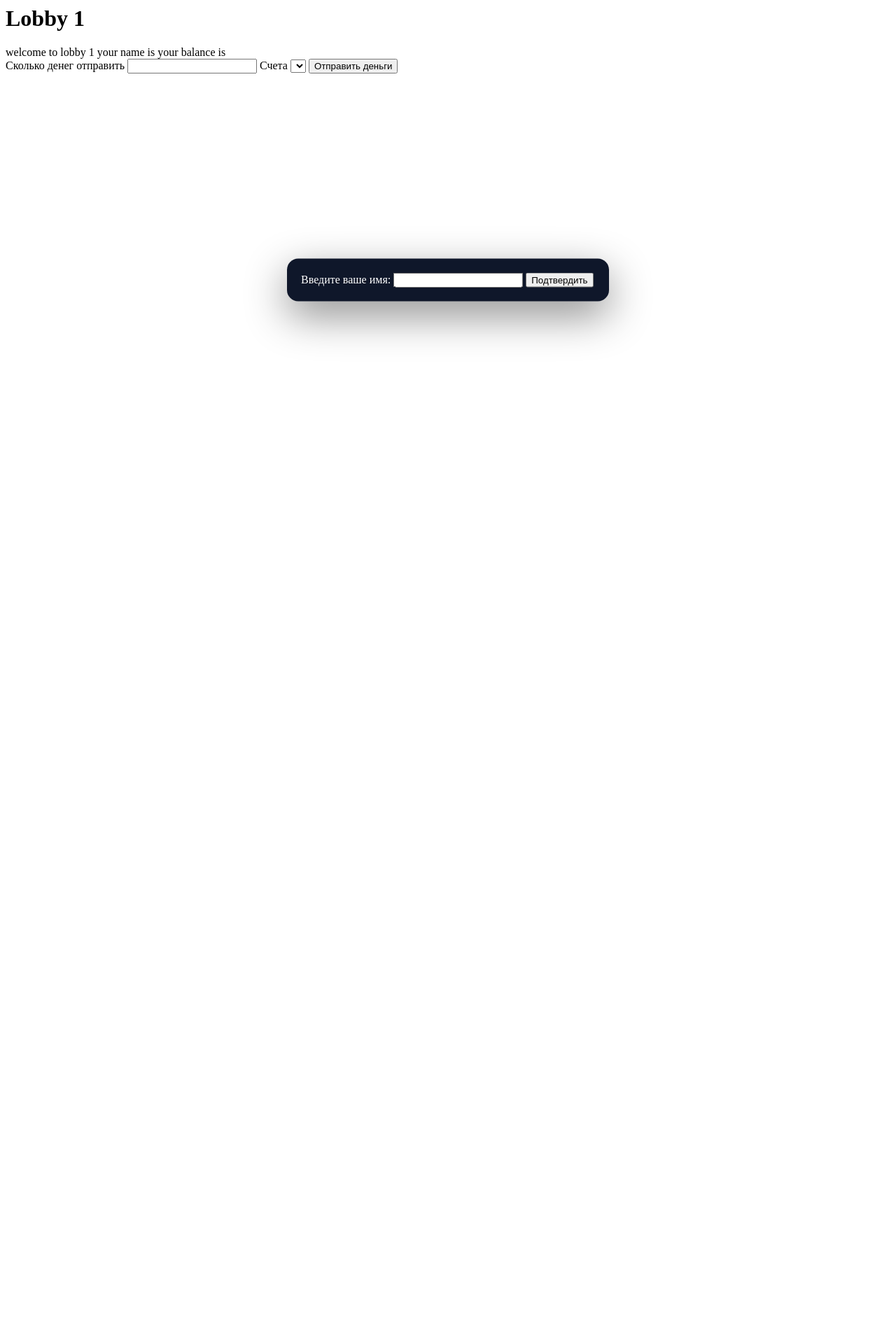
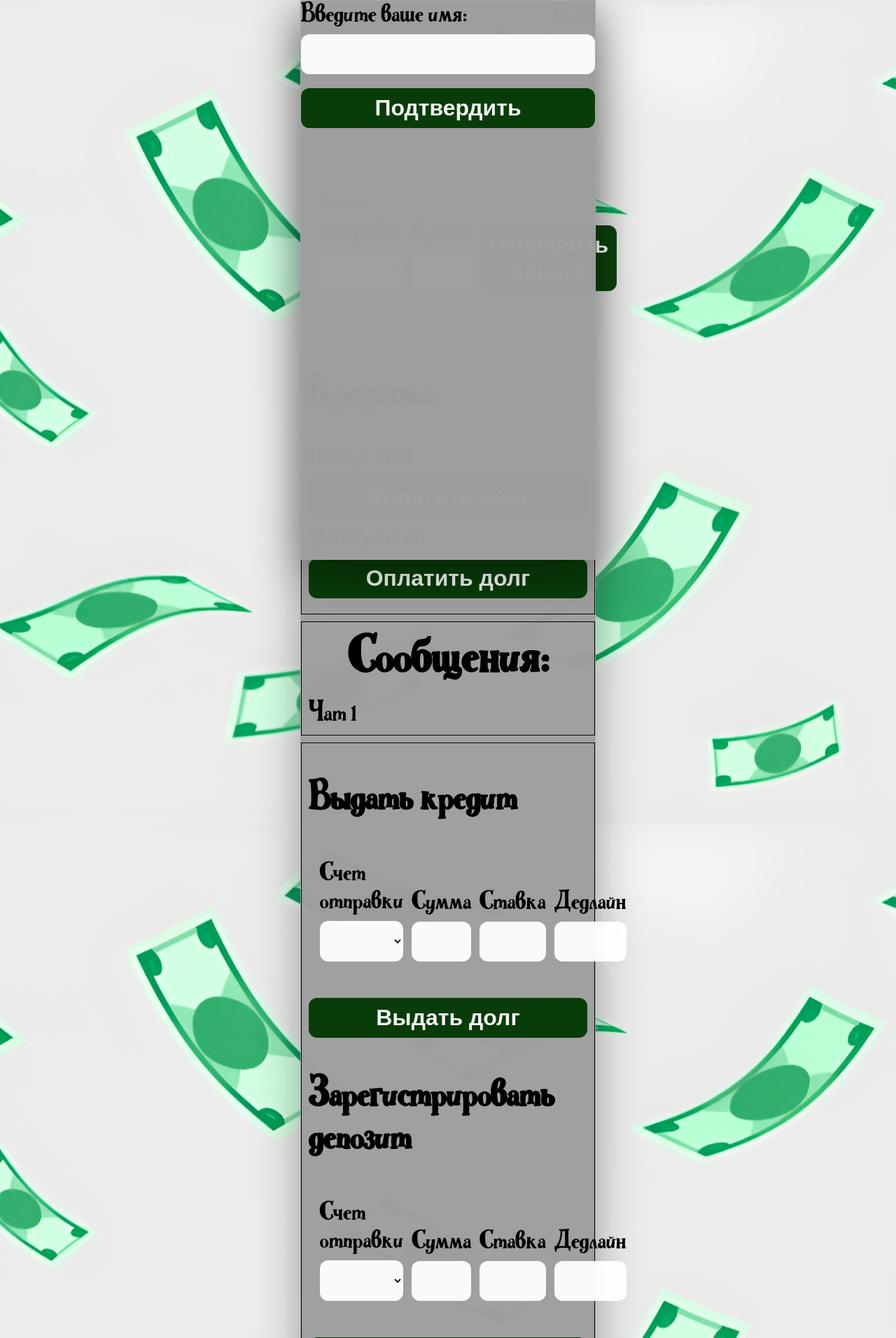
Before and after one commit to Soberjan/mibg_app, a FastAPI app: template src/static/templates/lobby.html in a window 1280 px wide. Shown: the top 1912 px of the page at 70% size. Before the commit the page ends 486 px from the top, so only its background shows below. Run offline with FastAPI, Linux system fonts and the light colour scheme; the template is opened without the code that fills it: most values are stand-ins (such as "Sample title", 1, 10 or a date in 2020); lists and menus that the app fills with data are empty.

Commit message:
added nice basic visuals and styles

```diff
--- /dev/null
+++ b/src/static/scripts/dicts.js
@@ -0,0 +1,12 @@
+export const role_dict = {
+    jobless: "безработный",
+    worker: "наемный сотрудник",
+    politician: "политик",
+    banker: "банкир"
+};
+
+export const account_dict = {
+    personal: "личный",
+    gov: "государственный",
+    bank: "банковский"
+}
--- a/src/static/scripts/handle_socket.js
+++ b/src/static/scripts/handle_socket.js
@@ -6,6 +6,7 @@ import { save_player_state } from "./lobby/save_player_state.js";
 import { add_voting_option } from "./voting/add_voting_option.js";
 import { start_countdown } from "./timer/count_down_timer.js";
 import { state } from "./state.js";
+import { account_dict } from "./dicts.js";
 
 export function handle_socket(event) {
     const res = JSON.parse(event.data);
@@ -30,11 +31,18 @@ export function handle_socket(event) {
 
         case "money_changed":
             const data = res.result;
-            const local_balance_span = document.getElementById(`balance_${data.sender_id}`);
+            const local_sender_span = document.getElementById(`balance_${data.sender_id}`);
             const local_receiver_span = document.getElementById(`balance_${data.receiver_id}`);
 
-            local_balance_span.innerHTML = data.sender_money;
-            local_receiver_span.innerHTML = data.receiver_money;
+            if (state.local_player_id === state.balances[data.sender_id].owner_id)
+                local_sender_span.innerHTML = data.sender_money;
+            else
+                local_sender_span.innerHTML = account_dict[state.balances[data.sender_id].type] + " " + data.sender_money;
+
+            if (state.local_player_id === state.balances[data.receiver_id].owner_id)
+                local_receiver_span.innerHTML = data.receiver_money;
+            else
+                local_receiver_span.innerHTML = account_dict[state.balances[data.receiver_id].type] + " " + data.receiver_money;
 
             state.balances[data.sender_id].money = data.sender_money;
             state.balances[data.receiver_id].money = data.receiver_money;
@@ -71,13 +79,15 @@ export function handle_socket(event) {
             state.players[res.winner_id].role = "politician";
             player_role_text = document.getElementById(`player_${res.winner_id}_role`);
             if (player_role_text)
+            {
+                console.log("niger");
                 player_role_text.innerHTML = "политик";
+            }
             choose_banker_ui();
 
             break;
 
         case "banker_chosen":
-            console.log("выбрали банкира");
             state.players[res.banker_id].role = "banker";
             player_role_text = document.getElementById(`player_${res.banker_id}_role`);
             if (player_role_text)
--- a/src/static/scripts/lobby/add_player.js
+++ b/src/static/scripts/lobby/add_player.js
@@ -5,6 +5,7 @@ import { add_balance_to_selector } from "../transactions/add_balance_to_selector
 import { add_start_vote_ui } from "../voting/add_start_vote_ui.js";
 import { save_player_state } from "./save_player_state.js";
 import { state } from "../state.js";
+import { role_dict } from "../dicts.js";
 
 export async function add_player() {
     const input = document.getElementById("name_text");
@@ -60,6 +61,10 @@ export async function add_player() {
         const name_span = document.getElementById("name");
         name_span.innerHTML = res.player.name;
 
+        const role_span = document.getElementById("role");
+        role_span.id = `player_${res.player.id}_role`;
+        role_span.innerHTML = role_dict[res.player.role];
+
         const personal_balance = state.balances[state.personal_balance_id];
         const balance_span = document.getElementById("balance");
         balance_span.id = `balance_${personal_balance.id}`;
--- a/src/static/scripts/lobby/add_player_row.js
+++ b/src/static/scripts/lobby/add_player_row.js
@@ -1,27 +1,24 @@
+import { role_dict, account_dict } from "../dicts.js";
+
 export function add_player_row(player) {
     const container = document.getElementById("other_players");
 
     const row = document.createElement("div");
+    row.classList.add("player");
     row.id = `player_${player.id}_row`;
 
     const nameSpan = document.createElement("span");
     nameSpan.id = `player_${player.id}_name`;
+    nameSpan.classList.add("player_field");
     nameSpan.textContent = player.name;
-
-    const separator1 = document.createElement("span");
-    separator1.textContent = " | ";
 
     const roleSpan = document.createElement("span");
     roleSpan.id = `player_${player.id}_role`;
-    roleSpan.textContent = player.role;
-
-    const separator2 = document.createElement("span");
-    separator2.textContent = " | ";
+    roleSpan.classList.add("player_field");
+    roleSpan.textContent = role_dict[player.role];
 
     row.appendChild(nameSpan);
-    row.appendChild(separator1);
     row.appendChild(roleSpan);
-    row.appendChild(separator2);
 
     const balances = []
     for (const balance_id of player.balance_ids)
@@ -30,12 +27,10 @@ export function add_player_row(player) {
     for (const balance of balances) {
         const balance_span = document.createElement("span");
         balance_span.id = `balance_${balance.id}`;
-        balance_span.textContent = balance.money;
+        balance_span.classList.add("player_field");
+        balance_span.textContent = account_dict[balance.type] + " " + balance.money;
 
-        const balance_separator = document.createElement("span");
-        separator2.textContent = " | ";
         row.appendChild(balance_span);
-        row.appendChild(balance_separator);
     }
 
     container.appendChild(row);
--- a/src/static/scripts/lobby/start_game.js
+++ b/src/static/scripts/lobby/start_game.js
@@ -1,6 +1,9 @@
+import { load_game_page } from "./load_game_page.js";
+
 export function start_game() {
     const choose_banker_overlay = document.getElementById("choose_banker_overlay");
     if (!choose_banker_overlay.classList.contains("hidden")) {
         choose_banker_overlay.classList.add("hidden");
     }
+    load_game_page();
 }
--- a/src/static/scripts/transactions/send_money.js
+++ b/src/static/scripts/transactions/send_money.js
@@ -1,4 +1,5 @@
 import { state } from "../state.js";
+import { account_dict } from "../dicts.js";
 
 export async function send_money() {
     const balance_selector = document.getElementById("balances");
@@ -24,19 +25,8 @@ export async function send_money() {
     var res = await response.json();
 
     if (res.status === "ok") {
-        console.log(res);
-        res = res.result;
-        console.log(`balance_${res.sender_id}`);
-        const local_balance_span = document.getElementById(`balance_${res.sender_id}`);
-        const local_receiver_span = document.getElementById(`balance_${res.receiver_id}`);
-
-        local_balance_span.innerHTML = res.sender_money;
-        local_receiver_span.innerHTML = res.receiver_money;
-
-        state.balances[res.sender_id].money = res.sender_money;
-        state.balances[res.receiver_id].money = res.receiver_money;
+        console.log("money sent");
     }
 
 
-    console.log("faggot!");
 }
--- a/src/static/styles/basic.css
+++ b/src/static/styles/base.css
@@ -1,3 +1,10 @@
+@font-face {
+    font-family: "MyFont";
+    src: url("/static/fonts/WallaceGromit-Regular rus.otf") format("opentype");
+    font-weight: normal;
+    font-style: normal;
+}
+
 * {
     box-sizing: border-box;
 }
@@ -6,33 +13,30 @@ html, body {
     margin: 0;
     padding: 0;
     min-height: 100%;
-    font-family: Arial, sans-serif;
+    font-family: "MyFont", Arial, sans-serif;
 }
 
 body {
     min-height: 100vh;
-    padding: 16px;
-    background:
-        radial-gradient(circle at top left, #2a2f4f 0%, transparent 35%),
-        radial-gradient(circle at bottom right, #1f6e8c 0%, transparent 35%),
-        linear-gradient(135deg, #0f172a, #1e293b, #111827);
-    color: #f8fafc;
-
+    /* background: lightblue; */
+    background-image: url("/static/images/background2.jpg");
+    /* color: #f8fafc; */
+    background-position: center;
     display: flex;
     justify-content: center;
     align-items: flex-start;
 }
 
 .page {
+    position: relative;
     width: 100%;
     max-width: 420px;
-    min-height: calc(100vh - 32px);
+    min-height: 100vh;
 
-    background: rgba(15, 23, 42, 0.88);
-    border: 1px solid rgba(255, 255, 255, 0.08);
-    border-radius: 20px;
-    padding: 20px;
-    backdrop-filter: blur(10px);
+    background: rgba(159, 159, 159, 0.98);
+    border: 1px solid rgba(255, 255, 255, 0.11);
+    padding: 0px;
+    /* backdrop-filter: blur(10px); */
     box-shadow: 0 20px 60px rgba(0, 0, 0, 0.35);
 }
 
@@ -40,10 +44,11 @@ h1 {
     margin-top: 0;
     margin-bottom: 20px;
     text-align: center;
+    font-size: 64px;
 }
 
 label, span, div, button, input, select {
-    font-size: 16px;
+    font-size: 32px;
 }
 
 input, select, button {
@@ -62,14 +67,14 @@ input, select {
 }
 
 button {
-    background: #38bdf8;
-    color: #0f172a;
+    background: rgba(0, 55, 0, 0.95);
+    color: rgba(255, 255, 255, 0.95);
     font-weight: bold;
     cursor: pointer;
 }
 
 button:hover {
-    filter: brightness(1.05);
+    filter: brightness(1.5);
 }
 
 button:disabled {
@@ -78,7 +83,7 @@ button:disabled {
 }
 
 .section {
-    background: rgba(255, 255, 255, 0.05);
+    /* background: rgba(255, 255, 255, 0.05); */
     border-radius: 16px;
     padding: 16px;
     margin-bottom: 16px;
--- /dev/null
+++ b/src/static/styles/player_page.css
@@ -0,0 +1,106 @@
+#name {
+    position: absolute;
+    top: 2%;
+    left: 20%;
+    font-size: 72px;
+}
+
+.upper_right {
+    position: flex;
+    top: 5%;
+    left: 95%;
+
+    display: flex;
+    flex-direction: column;
+    align-items: flex-end;
+
+    font-size: 32px;
+}
+
+.menu {
+    position: flex;
+    top: 15%;
+    left: 0;
+
+    display: flex;
+    flex-direction: row;
+    align-items: flex-end;
+
+    height: 64px;
+
+    font-size: 32px;
+}
+.menu button {
+    margin: 1;
+}
+
+.submenu {
+    display: block;
+    border: 1px solid black;
+    padding: 10px;
+    margin-top: 10px;
+}
+
+.hidden {
+    display: none;
+}
+
+#other_players {
+    display: flex;
+    flex-direction: column;
+    gap: 12px;
+}
+
+.player {
+    display: flex;
+    flex-wrap: wrap;
+    gap: 8px;
+
+    padding: 10px;
+    border: 1px solid rgba(255, 255, 255, 0.15);
+    border-radius: 12px;
+    /* background: rgba(255, 255, 255, 0.05); */
+}
+
+.player_field {
+    padding: 4px 10px;
+    border-radius: 999px;
+    background: rgba(255, 255, 255, 0.12);
+    border: 1px solid rgba(255, 255, 255, 0.10);
+    font-size: 20px;
+    white-space: nowrap;
+}
+
+.player_name {
+    font-weight: 700;
+}
+
+.button_row {
+    /* top: 15%; */
+    left: 0;
+
+    display: flex;
+    flex-direction: row;
+    /* flex-wrap: wrap; */
+    align-items: flex-end;
+    gap: 12px;
+}
+
+#money_sender {
+    /* top: 15%; */
+    left: 0;
+
+    display: flex;
+    flex-direction: row;
+    align-items: flex-end;
+    gap: 12px;
+}
+
+#money_amount {
+    max-width: 100px;
+}
+
+#balances {
+    min-width: 100px;
+    max-width: 200px;
+}
--- a/src/static/styles/pop_up.css
+++ b/src/static/styles/pop_up.css
@@ -1,27 +1,18 @@
 .popup {
     position: fixed;
     inset: 0;
-    display: block;
+    z-index: 1000;
     pointer-events: none;
+
+    display: flex;
+    justify-content: center;
+    align-items: flex-start;
 }
 
 .popup .popuptext {
     pointer-events: auto;
-    position: fixed;
-    left: 50%;
-    top: 50%;
-    transform: translate(-50%, -50%);
-
-    width: min(90vw, 420px);
-    max-height: 90vh;
+    margin: 0;
     overflow-y: auto;
-
-    background: #0f172a;
-    color: #fff;
-    border-radius: 16px;
-    padding: 20px;
-    box-shadow: 0 20px 60px rgba(0, 0, 0, 0.45);
-    z-index: 1000;
 }
 
 .popup .popuptext.hidden {
--- a/src/static/templates/lobby.html
+++ b/src/static/templates/lobby.html
@@ -1,38 +1,135 @@
 <html>
 <head>
-    <title>{{ lobby_id }}</title>
+    <title>Лобби {{ lobby_id }}</title>
     <meta name="viewport" content="width=device-width, initial-scale=1.0">
     <link rel="stylesheet" href="/static/styles/base.css">
     <link rel="stylesheet" href="/static/styles/pop_up.css">
+    <link rel="stylesheet" href="/static/styles/player_page.css">
 </head>
 <body>
     <div class="page">
-        <h1>Lobby {{ lobby_id }}</h1>
-
-        <div id="lobby_menu" class="section">
-            <div class="row">
-                <label>welcome to lobby {{ lobby_id }}</label>
-                <label>your name is <span id="name"></span></label>
-                <label>your balance is <span id="balance"></span></label>
-            </div>
+        <span id="name"></span>
+        <div class="upper_right">
+            <label>Роль: <span id="role"></span></label>
+            <label>Ваш баланс: <span id="balance"></span></label>
+            <label>Очки влияния: <span id="influence">0</span></label>
         </div>
 
-        <div id="other_players" class="section">
+        <div class="menu">
+            <button type="button" id="assets_button">Активы</button>
+            <button type="button"id="obligations_button"class="hidden">Обязательства</button>
+            <button type="button hidden"id="finances_button"class="hidden">Финансы</button>
+            <button type="button hidden"id="managment_button"class="hidden">Управление</button>
+            <button type="button"id="messages_button"class="">Сообщения</button>
         </div>
+        <div id="assets" class="submenu">
+            <div id="other_players" class="section">
+            </div>
 
-        <div id="money_sender" class="section">
-            <label for="money_amount">Сколько денег отправить</label>
-            <input type="text" id="money_amount" autocomplete="off"/>
+            <div id="money_sender" class="section">
+                <label for="balances">Счет отправки
+                    <select name="счета" id="balances">
+                    </select>
+                </label>
 
-            <label for="balances">Счета</label>
-            <select name="счета" id="balances">
-            </select>
+                <label for="money_amount">Сумма
+                    <input type="number" id="money_amount" autocomplete="off"/></label>
 
-            <button type="button" onclick="send_money()">Отправить деньги</button>
+                <button type="button" onclick="send_money()">Отправить деньги</button>
+            </div>
+
         </div>
+        <div id="obligations" class="submenu">
+            <h2> Кредиты: </h2>
 
+            <span> 1) 100pt 01:00</span>
+            <button type="button">Оплатить долг</button>
+            <span> 2) 1000pt 01:00</span>
+            <button type="button">Оплатить долг</button>
+        </div>
+        <div id="messages" class="submenu">
+            <h1> Сообщения: </h1>
+
+            <span> Чат 1</span>
+        </div>
+        <div id="finances" class="submenu">
+            <h2>Выдать кредит</h2>
+            <div id="loan_giver" class="button_row section">
+                <label>Счет отправки
+                    <select name="счета" id="credit_player_balances">
+                    </select>
+                </label>
+                <label for="loan_amount">Сумма
+                    <input type="number" id="loan_amount" autocomplete="off"/></label>
+                <label for="loan_interest">Ставка
+                    <input type="number" id="loan_interest" autocomplete="off"/></label>
+                <label for="loan_time">Дедлайн
+                    <input type="text" id="loan_time" autocomplete="off"/></label>
+            </div>
+            <button type="button">Выдать долг</button>
+            <h2>Зарегистрировать депозит</h2>
+            <div id="deposit_giver" class="section button_row">
+                <label>Счет отправки
+                    <select name="счета" id="deposit_player_balances">
+                    </select>
+                </label>
+                <label for="deposit_amount">Сумма
+                    <input type="number" id="deposit_amount" autocomplete="off"/></label>
+                <label for="deposit_interest">Ставка
+                    <input type="number" id="deposit_interest" autocomplete="off"/></label>
+                <label for="deposit_time">Дедлайн
+                    <input type="number" id="deposit_time" autocomplete="off"/></label>
+            </div>
+            <button type="button">Регистрация депозита</button>
+            <h2>
+                Кредиты:
+            </h2>
+            <section id="loans">
+                Счет: Вася Дедлайн: 20:00 Ставка: 10% Сумма: 1999
+
+                <button type="button">Закрыть долг</button>
+                Счет: Петя Дедлайн: 20:00 Ставка: 10% Сумма: 1999
+
+                <button type="button">Закрыть долг</button>
+                <!-- <button type="button">Возместить ущерб</button> -->
+            </section>
+            <h2>
+                Депозиты:
+            </h2>
+            <section id="loans">
+                Счет: Петя Дедлайн: 20:00 Ставка: 10% Сумма: 1999
+
+                <button type="button">Вернуть депозит</button>
+            </section>
+        </div>
+        <div id="managment" class="submenu">
+            <button type="button">Ввести новый налог</button>
+            <div id="company_register" class="section button_row">
+                <label>Игрок
+                    <select id="player_companies_selector">
+                    </select>
+                </label>
+                <label>Компания
+                    <select id="companies_selector">
+                    </select>
+                </label>
+            </div>
+            <button type="button">Зарегистрировать компанию</button>
+            <div id="land_register" class="section button_row">
+                <label>Игрок
+                    <select id="player_land_selector">
+                    </select>
+                </label>
+                <label>Участок
+                    <select id="land_selector">
+                    </select>
+                </label>
+            </div>
+            <button type="button">Зарегистрировать участок</button>
+            <button type="button">Начать новое голосование</button>
+        </div>
         <div class="popup" id="popups">
-            <div class="popuptext" id="registration_overlay">
+            <div class="popuptext page" id="registration_overlay">
                 <label>
                     Введите ваше имя:
                     <input type="text" id="name_text" autocomplete="off"/>
@@ -41,7 +138,7 @@
                 <label id="add_player_text"></label>
             </div>
 
-            <div class="popuptext hidden" id="voting_overlay">
+            <div class="popuptext page hidden" id="voting_overlay">
                 <span id="round_text">
                     Раунд голосования:
                     <span id="round_number_text"></span>
@@ -54,7 +151,7 @@
                 <button id="vote_button" type="button" onclick="vote()">Проголосовать</button>
             </div>
 
-            <div class="popuptext hidden" id="choose_banker_overlay">
+            <div class="popuptext page hidden" id="choose_banker_overlay">
             </div>
         </div>
     </div>
@@ -64,5 +161,6 @@
     </script>
 
     <script type="module" src="/static/scripts/main.js"></script>
+    <script type="module" src="/static/scripts/lobby/load_game_page.js"></script>
 </body>
 </html>
```
Also changed, not shown: src/static/scripts/lobby/load_game_page.js (added, +54 -0 lines), src/static/templates/home.html (+4 -4 lines), src/static/fonts/WallaceGromit-Regular rus.otf (added), src/static/images/background1.jpg (added), src/static/images/background2.jpg (added).
